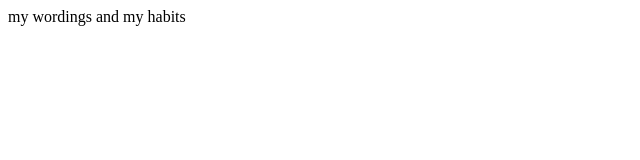
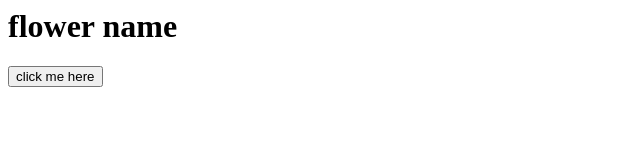
Before and after one commit to areebakhan123/MY-PAGE, a plain HTML site: page index.html in a window 1280 px wide. Shown: the whole page, without its empty margins (0-640 px from the left). Drawn offline with Linux system fonts and the light colour scheme.

Commit message:
added a button

```diff
--- a/index.html
+++ b/index.html
@@ -1,9 +1,21 @@
 <html>
     <head>
 <title>my first web page</title>
-<p>my wordings and my habits</p>
+
 
     </head>
+    <body>
+
+<h1> flower name </h1>
+<button> click me here </button>
+
+
+
+    </body>
+
+
+
+
 
 
 </html>
```
